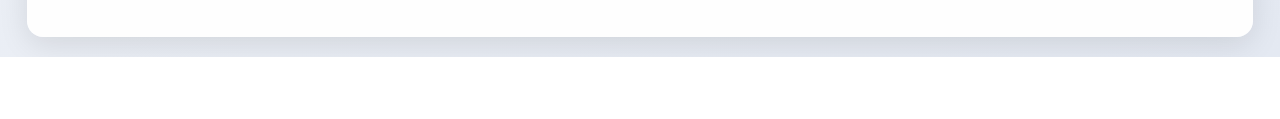
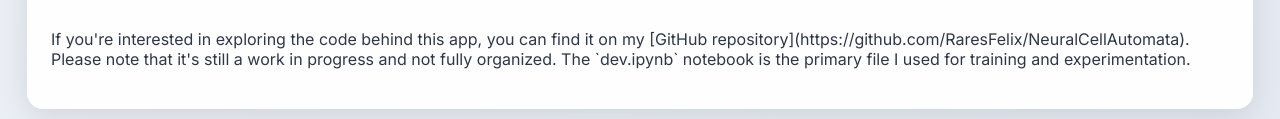
Before and after one commit to RaresFelix/neural_cellular_automata_app, a website: page index.html in a window 1280 px wide. Shown: the part 2145-2264 px from the top of the page. Before the commit the page ends 2202 px from the top, so only its background shows below. Drawn offline with Linux system fonts and the light colour scheme.

Commit message:
Add GitHub repository link and note on code organization in index.html

```diff
--- a/index.html
+++ b/index.html
@@ -120,6 +120,8 @@
 
         <p>I learned a lot while implementing this in PyTorch. Initializing the model with zero weights and weight decay (which the article recommended), both seemed to stop the model from learning. Adding noise at each step improved the models' temporal robustness; they became more resilient over time. Currently, only the mushroom model incorporates this, demonstrating strong reactions to extensive damage.</p>
 
+        <p>If you're interested in exploring the code behind this app, you can find it on my [GitHub repository](https://github.com/RaresFelix/NeuralCellAutomata). Please note that it's still a work in progress and not fully organized. The `dev.ipynb` notebook is the primary file I used for training and experimentation.</p>
+
     </div>
 
     <!-- footer removed -->
```
